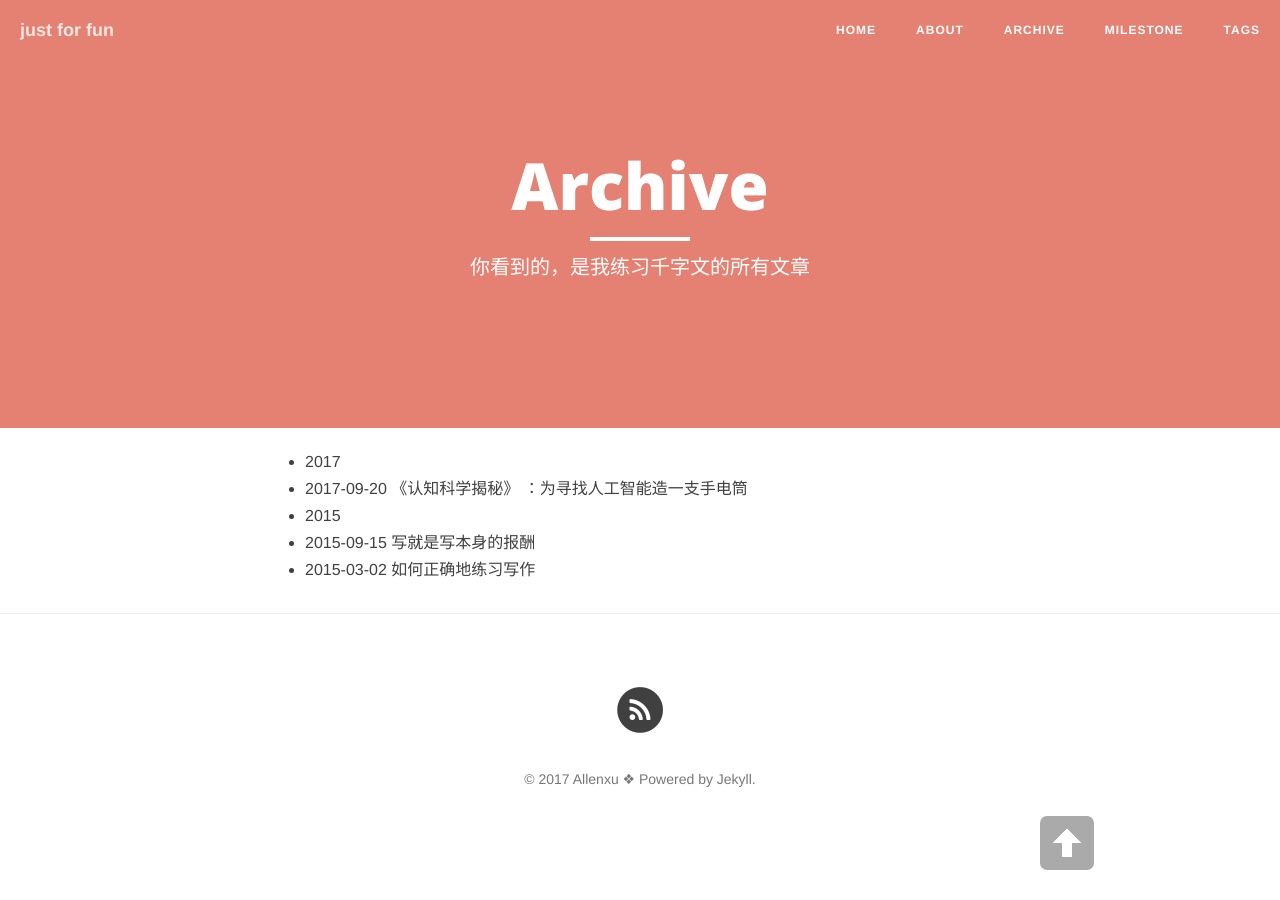
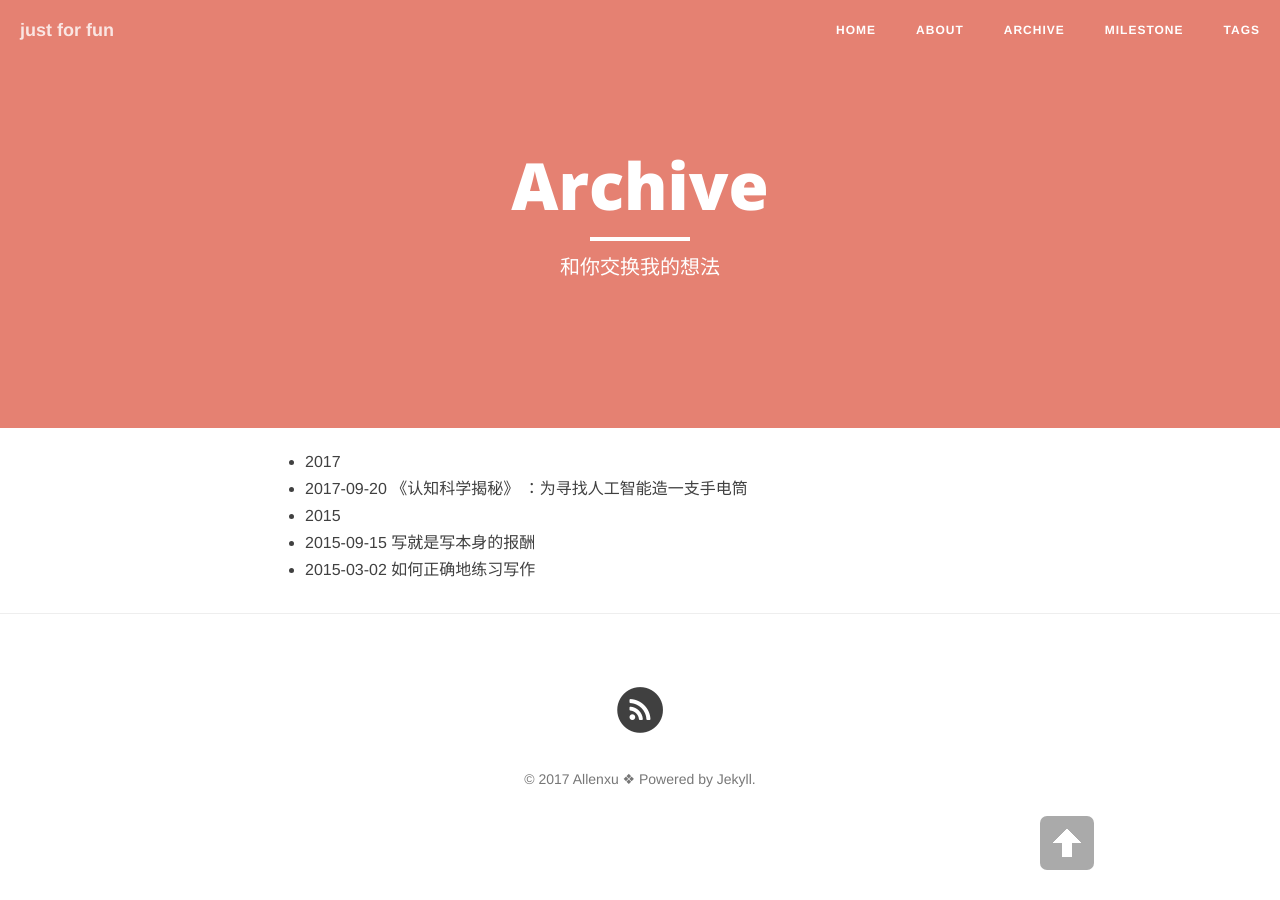
Before and after one commit to allenkik/allenme, a Jekyll site: the page built from archive.md, in a window 1280 px wide. Built offline with Jekyll 4.4.1, drawn with Linux system fonts in a browser that asks for light colours; nearby versions of some CDN libraries.

Commit message:
chanded several pages

```diff
--- a/_config.yml
+++ b/_config.yml
@@ -14,7 +14,7 @@ owner:
 
 # Data
 gavatar: http://dreamofbook.qiniudn.com/Az..png
-favicon: img/favicon.png
+favicon:
 
 douban_username:
 twitter_username:
--- a/archive.md
+++ b/archive.md
@@ -1,7 +1,7 @@
 ---
 layout: page
 title: "Archive"
-description: "你看到的，是我练习千字文的所有文章"
+description: "和你交换我的想法"
 header-img: "img/orange.jpg"
 ---
 
```
